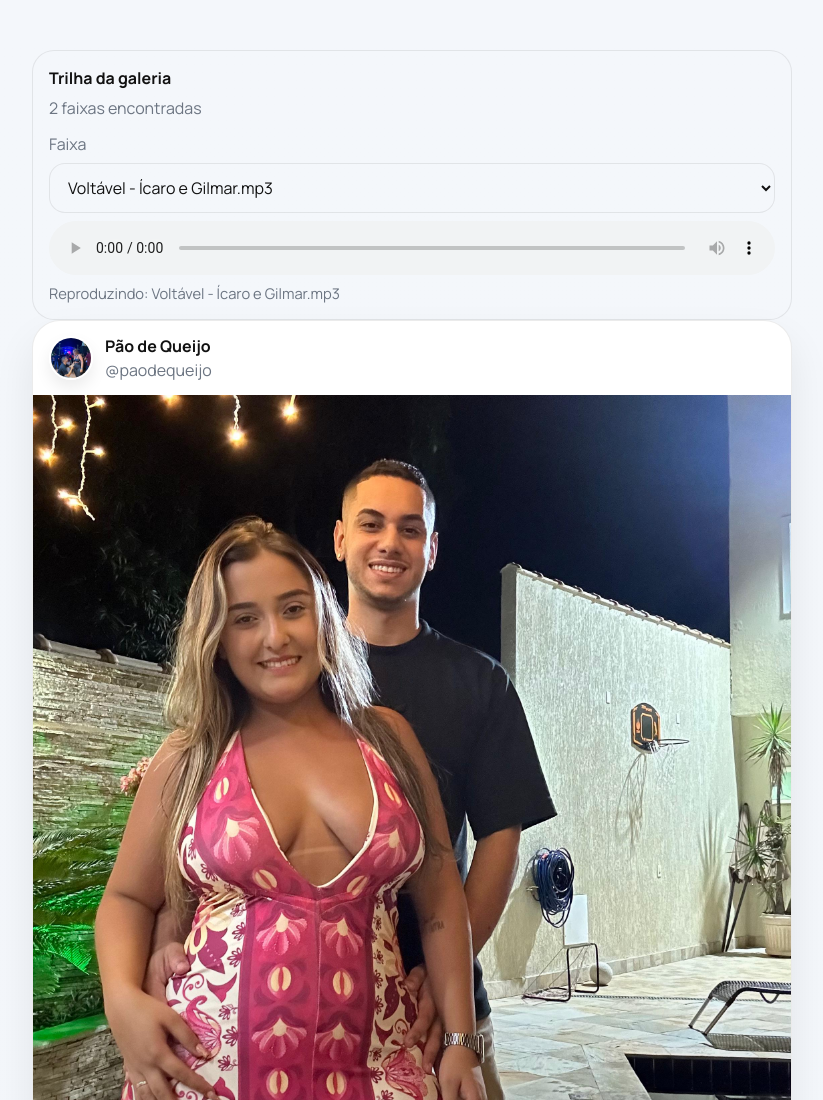
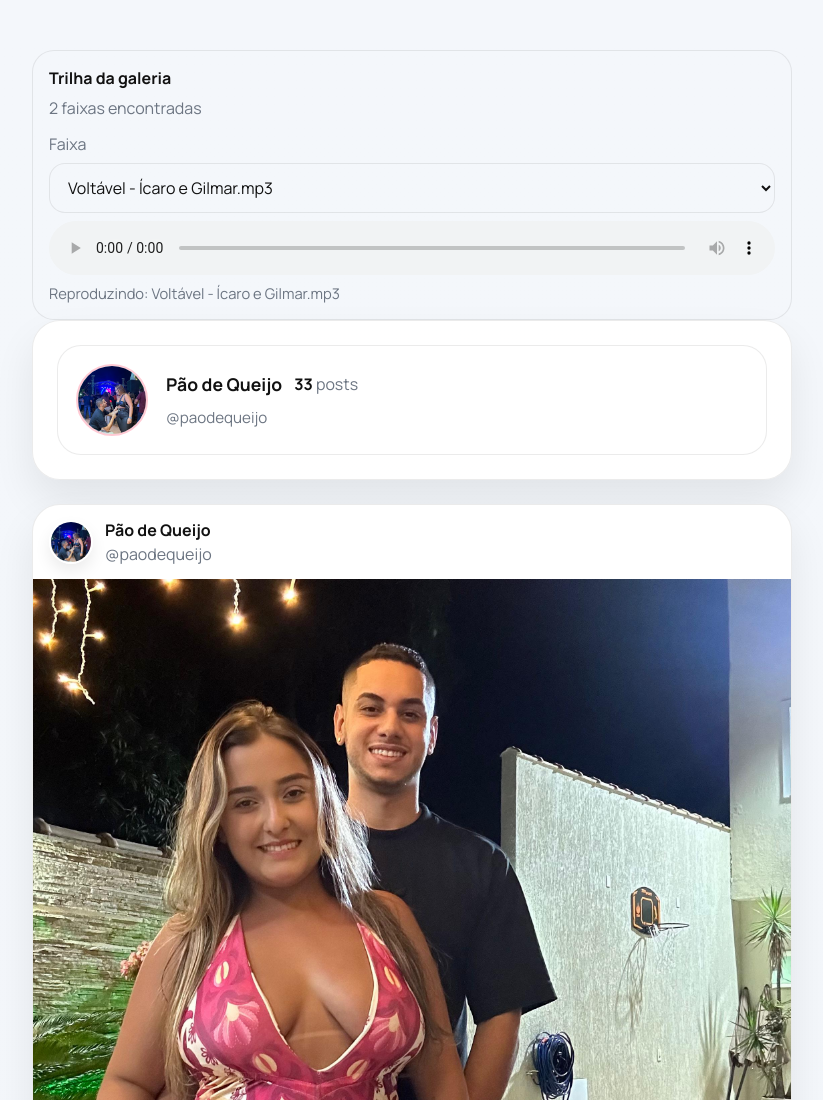
Before and after one commit to Fabricio-Mx/fim-dela, a website: page index.html in a window 1280 px wide. Shown: the top 1100 px of the page, without its empty margins (228-1051 px from the left). Drawn offline with Linux system fonts and the light colour scheme.

Commit message:
Adicionar topo estilo Instagram com avatar, nome e contador de posts

```diff
--- a/app.js
+++ b/app.js
@@ -15,6 +15,9 @@ const viewerMeta = document.getElementById("viewerMeta");
 const closeViewerButton = document.getElementById("closeViewer");
 const hostModeToggle = document.getElementById("hostModeToggle");
 const hostHint = document.getElementById("hostHint");
+const profilePostsCount = document.getElementById("profilePostsCount");
+const profileNameEl = document.getElementById("profileName");
+const profileAvatarEl = document.getElementById("profileAvatar");
 
 let mediaItems = [];
 let audioItems = [];
@@ -133,6 +136,22 @@ function renderHeader() {
   const videoCount = mediaItems.filter((item) => item.type === "video").length;
   const audioCount = audioItems.length;
   const formats = [...new Set([...mediaItems, ...audioItems].map((item) => item.extension.toUpperCase()))].join(" • ");
+
+  // Atualiza contador no topo (se o elemento existir)
+  try {
+    if (profilePostsCount) {
+      profilePostsCount.textContent = `${imageCount + videoCount}`;
+    }
+    if (profileNameEl && profileNameEl.textContent.trim() === "") {
+      profileNameEl.textContent = "Pão de Queijo";
+    }
+    if (profileAvatarEl && !profileAvatarEl.getAttribute('src')) {
+      profileAvatarEl.setAttribute('src', './Perfil.jpeg');
+    }
+  } catch (e) {
+    // não crítico
+    console.warn('Falha ao atualizar header:', e);
+  }
 
   renderAudioPlayer(audioCount);
 }
--- a/index.html
+++ b/index.html
@@ -16,6 +16,22 @@
     <div class="page-shell">
       <main>
         <section id="audioPanelContainer"></section>
+
+        <section class="hero" id="profileHero" aria-label="Perfil">
+          <div class="profile-card">
+            <img id="profileAvatar" class="profile-avatar" src="./Perfil.jpeg" alt="Avatar" />
+            <div class="profile-copy">
+              <div class="profile-topline">
+                <h2 id="profileName">Pão de Queijo</h2>
+                <div class="profile-stats" aria-hidden="true">
+                  <div><strong id="profilePostsCount">0</strong> posts</div>
+                </div>
+              </div>
+              <p class="profile-handle">@paodequeijo</p>
+            </div>
+          </div>
+        </section>
+
         <p id="hostHint" class="host-hint" aria-hidden="true" style="display:none"></p>
         <section id="gallery" class="gallery" aria-live="polite"></section>
       </main>
```
